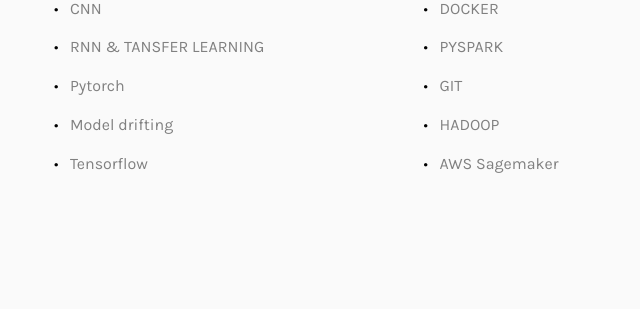
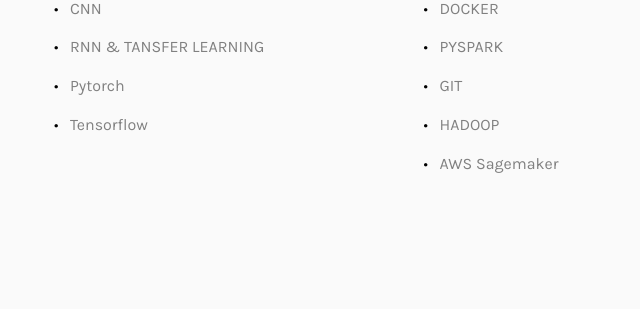
Before and after one commit to MurtazaJ/portfolio, a Flask app: page / in a window 1280 px wide; the page is wider, and only the part inside the window is pictured. Shown: the part 2125-2434 px from the top of that part, without its empty margins (0-640 px from the left). Run offline with Flask 2, Linux system fonts and the light colour scheme; some libraries are stand-ins or nearby versions; some web fonts are replaced.

Commit message:
changed skills

```diff
--- a/templates/skills.html
+++ b/templates/skills.html
@@ -44,7 +44,7 @@
                                         <li>CNN</li>
                                         <li>RNN & TANSFER LEARNING</li>
                                         <li>Pytorch</li>
-                                        <li>Model drifting</li>
+
                                         <li>Tensorflow</li>
                                     </ul>
                                 </div>
```
